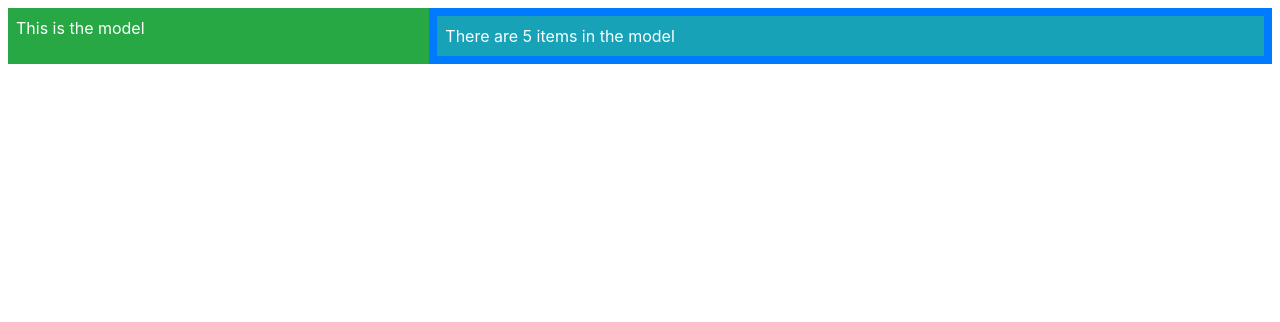
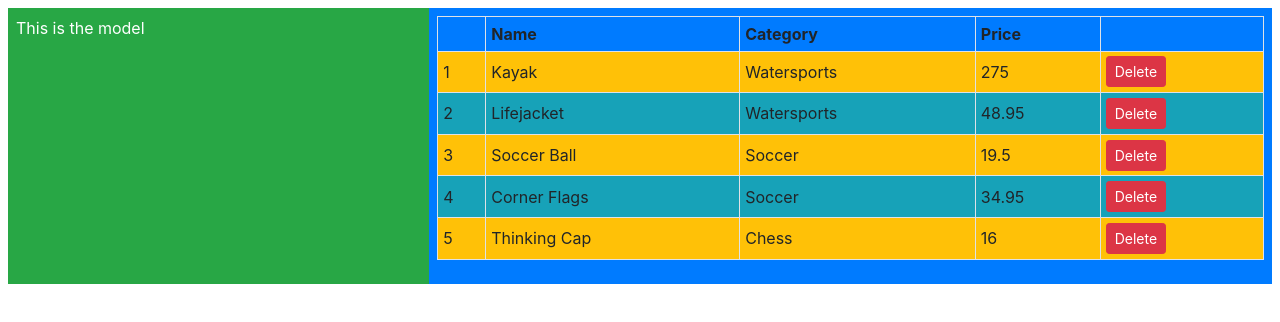
Before and after one commit to rene-copaga/example, an Angular app: page / in a window 1280 px wide. Shown: the top 322 px of the page. Built offline with nearby package versions, Linux system fonts and the light colour scheme.

Commit message:
Using Directives in a Child Component Template

```diff
--- a/src/app/productTable.component.html
+++ b/src/app/productTable.component.html
@@ -1,3 +1,15 @@
-<div class='bg-info p-2'>
-    There are {{getProducts().length}} items in the model
-</div>
+<table class="table table-sm table-bordered table-striped">
+    <tr><th></th><th>Name</th><th>Category</th><th>Price</th><th></th></tr>
+    <tr *paFor="let item of getProducts(); let i = index; let odd = odd;
+            let even = even" [class.bg-info]="odd" [class.bg-warning]="even">
+        <td style="vertical-align:middle">{{i + 1}}</td>
+        <td style="vertical-align:middle">{{item.name}}</td>
+        <td style="vertical-align:middle">{{item.category}}</td>
+        <td style="vertical-align:middle">{{item.price}}</td>
+        <td class="text-xs-center">
+            <button class="btn btn-danger btn-sm" (click)="deleteProduct(item.id)">
+                Delete
+            </button>
+        </td>
+    </tr>
+</table>
```
